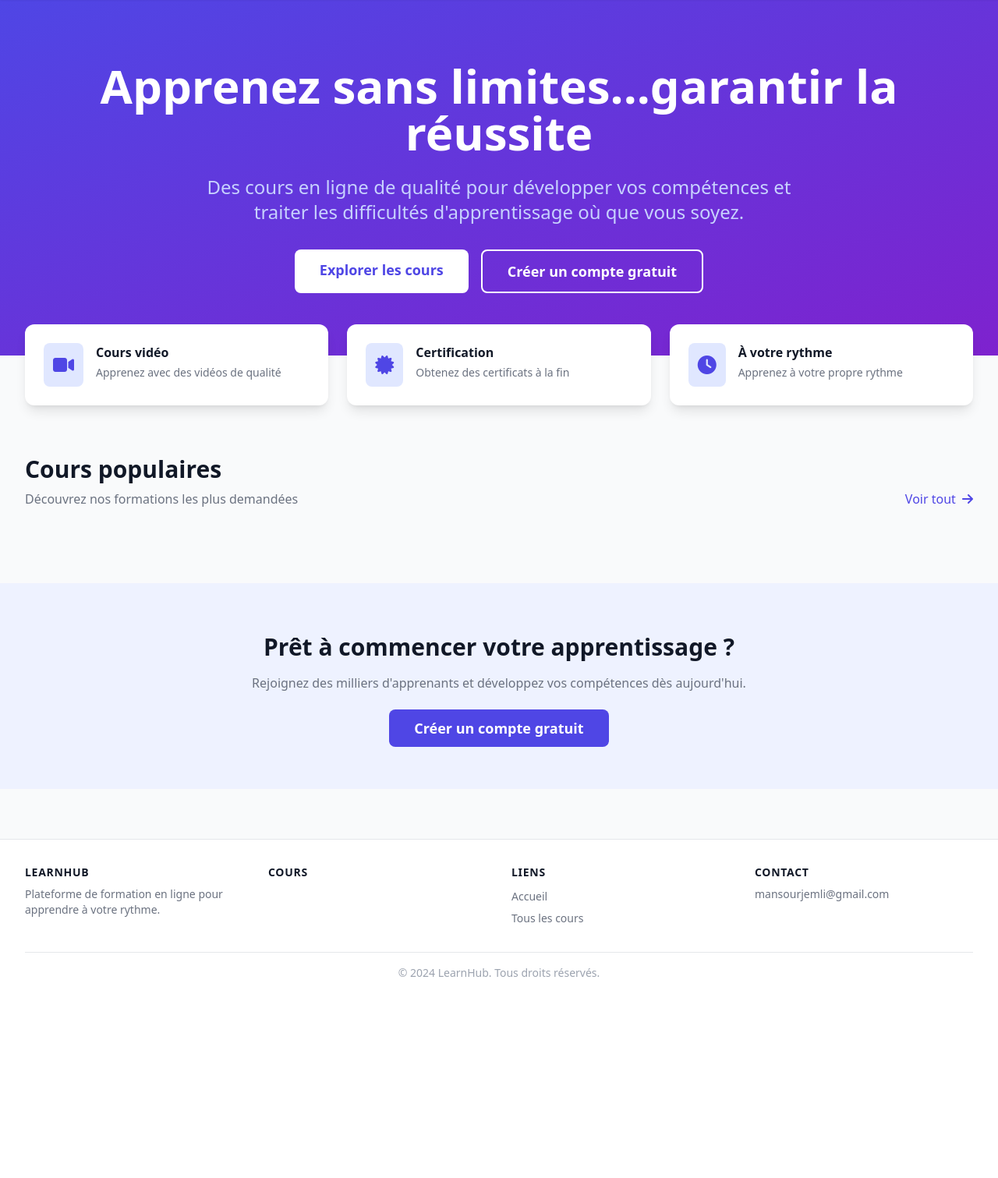
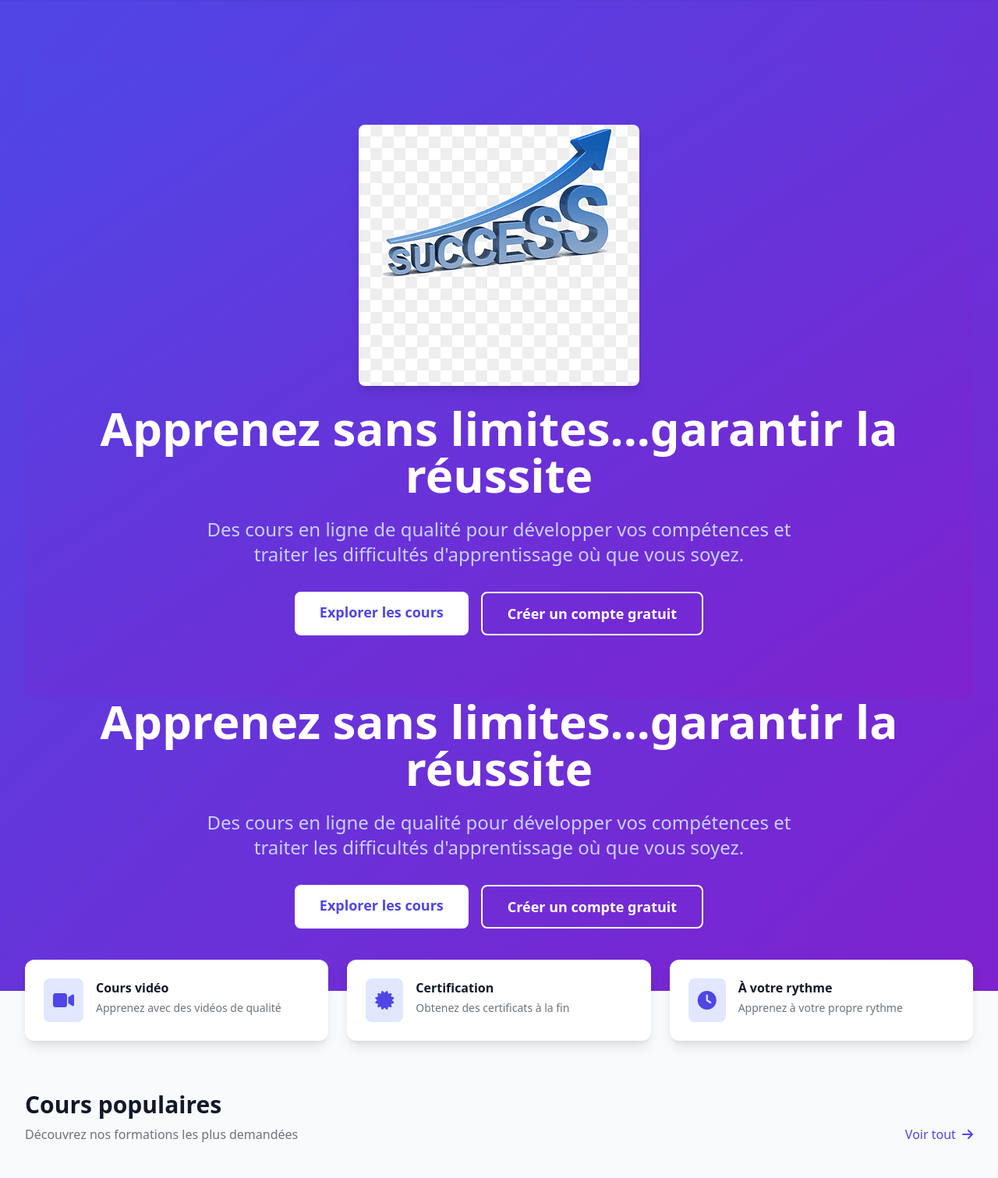
Before and after one commit to mansourjemli/Smart-sAcademy, a Flask app: page / in a window 1280 px wide. Shown: the part 65-1576 px from the top of the page at 78% size. Before the commit the page ends 1318 px from the top, so only its background shows below. Run offline with Flask 3, Linux system fonts and the light colour scheme; data that the repository does not hold is empty; some libraries are stand-ins or nearby versions.

Commit message:
Update index.html

```diff
--- a/templates/index.html
+++ b/templates/index.html
@@ -4,7 +4,21 @@
 <div class="bg-gradient-to-br from-indigo-600 to-purple-700 text-white">
     <div class="max-w-7xl mx-auto px-4 py-20 sm:px-6 lg:px-8">
         <div class="text-center">
+            <div class="bg-gradient-to-br from-indigo-600 to-purple-700 text-white">
+    <div class="max-w-7xl mx-auto px-4 py-20 sm:px-6 lg:px-8">
+        <div class="text-center">
+            <!-- Ajout de l'image ici -->
+            <img src="/static/img/success1.png" class="mx-auto mb-6 max-w-full h-auto rounded-lg shadow-lg" alt="Smart-sAcademy">
 
+            <h1 class="text-4xl md:text-6xl font-bold mb-6">Apprenez sans limites...garantir la réussite</h1>
+            <p class="text-xl md:text-2xl text-indigo-200 mb-8 max-w-3xl mx-auto">Des cours en ligne de qualité pour développer vos compétences et traiter les difficultés d'apprentissage où que vous soyez.</p>
+            <div class="flex flex-col sm:flex-row gap-4 justify-center">
+                <a href="{{ url_for('courses') }}" class="bg-white text-indigo-600 px-8 py-3 rounded-lg font-semibold text-lg hover:bg-indigo-50">Explorer les cours</a>
+                <a href="{{ url_for('register') }}" class="border-2 border-white text-white px-8 py-3 rounded-lg font-semibold text-lg hover:bg-white hover:text-indigo-600">Créer un compte gratuit</a>
+            </div>
+        </div>
+    </div>
+</div>
             <h1 class="text-4xl md:text-6xl font-bold mb-6">Apprenez sans limites...garantir la réussite</h1>
             <p class="text-xl md:text-2xl text-indigo-200 mb-8 max-w-3xl mx-auto">Des cours en ligne de qualité pour développer vos compétences et traiter les difficultés d'apprentissage où que vous soyez.</p>
             <div class="flex flex-col sm:flex-row gap-4 justify-center">
```
